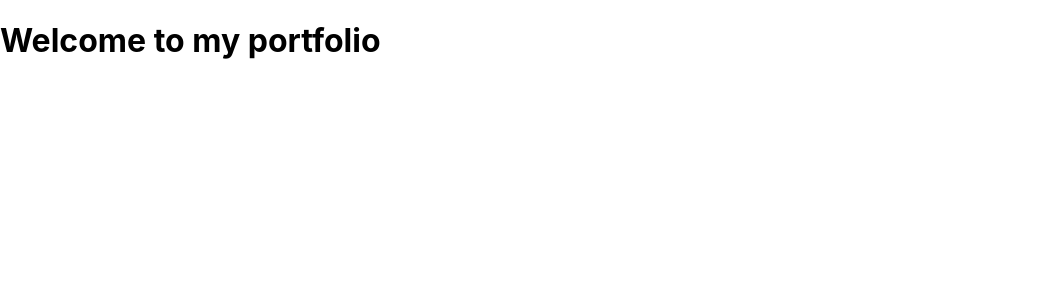
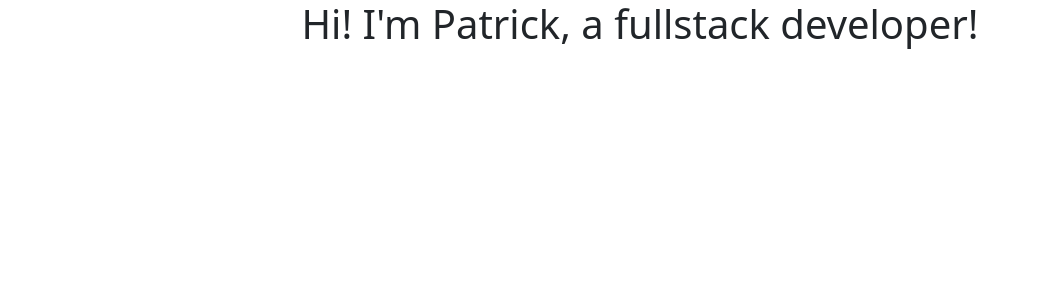
Before and after one commit to patrickga94/Portfolio, a React (Create React App) app: page / in a window 1280 px wide. Shown: the top 300 px of the page, without its empty margins (0-1038 px from the left). Built offline with nearby package versions, Linux system fonts and the light colour scheme.

Commit message:
Adds bootstrap

```diff
--- a/src/App.js
+++ b/src/App.js
@@ -1,11 +1,14 @@
 
 import React, {Fragment} from "react";
 import {Route, Routes} from "react-router-dom"
+import Home from "./components/Home";
 
 function App() {
   return (
     <Fragment>
-      <h1>Welcome to my portfolio</h1>
+      <Routes>
+        <Route path='/' element={<Home/>} />
+      </Routes>
     </Fragment>
   );
 }
--- /dev/null
+++ b/src/components/Home.js
@@ -0,0 +1,11 @@
+import React, {useState} from "react"
+import { Link, useNavigate } from 'react-router-dom'
+import {Container, Form, Button} from 'react-bootstrap'
+
+const Home = (props) => {
+    return (
+        <h1 className="text-center">Hi! I'm Patrick, a fullstack developer!</h1>
+    )
+}
+
+export default Home
```
Also changed, not shown: src/index.js (+7 -5 lines).
